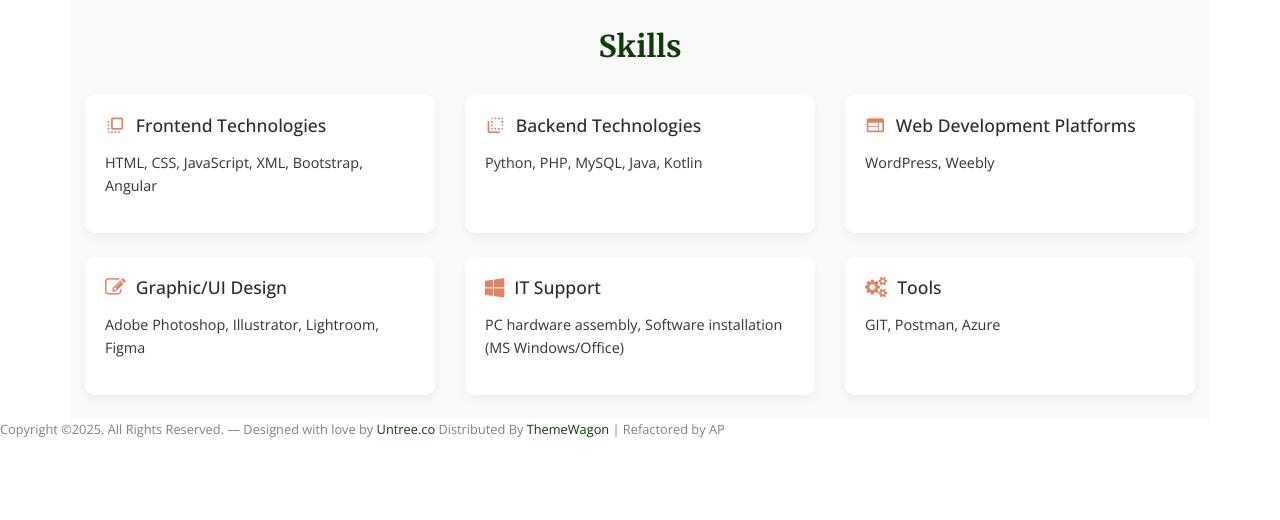
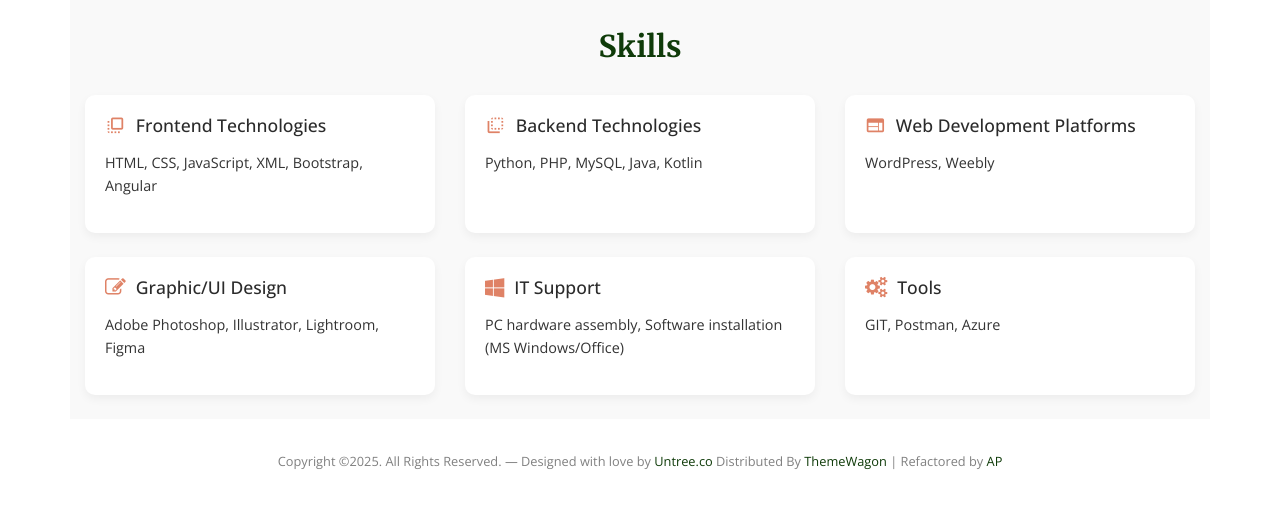
Before and after one commit to apurusram/apurusram.github.io, a PHP site: page / in a window 1280 px wide. Shown: the part 4436-4956 px from the top of the page. Before the commit the page ends 4873 px from the top, so only its background shows below. Run offline with PHP 8.4, Linux system fonts and the light colour scheme; some web fonts are replaced.

Commit message:
minor fix

```diff
--- a/css/style.css
+++ b/css/style.css
@@ -2860,3 +2860,7 @@ figure.dotted-bg:before {
   font-size: 0.9rem;
   font-weight: 500;
 }
+
+.copy-text {
+  padding: 2rem;
+}
--- a/index.html
+++ b/index.html
@@ -532,7 +532,7 @@
   </div>
 </div>
 
-
+<div class="text-center copy-text">
 
 <!--
               **==========
@@ -541,13 +541,12 @@
 
               **========== -->
 
-            <p class="mb-0" style="font-size: 0.8rem; padding: 0 0 1rem 0; color: gray">Copyright &copy;<script>document.write(new Date().getFullYear());</script>. All Rights Reserved. &mdash; Designed with love by <a href="https://untree.co" target="_blank">Untree.co</a>  Distributed By <a href="https://themewagon.com" target="_blank">ThemeWagon</a> | Refactored by AP</a>
+            <p class="mb-0" style="font-size: 0.8rem; padding: 0 0 1rem 0; color: gray">Copyright &copy;<script>document.write(new Date().getFullYear());</script>. All Rights Reserved. &mdash; Designed with love by <a href="https://untree.co" target="_blank">Untree.co</a>  Distributed By <a href="https://themewagon.com" target="_blank">ThemeWagon</a> | Refactored by <a href="https://apurusram.github.io" target="_blank">AP</a>
 
             </p>
+
           </div>
-        </div>
-      </div>
-    </div>
+
 
     <div id="overlayer"></div>
     <div class="loader">
```
